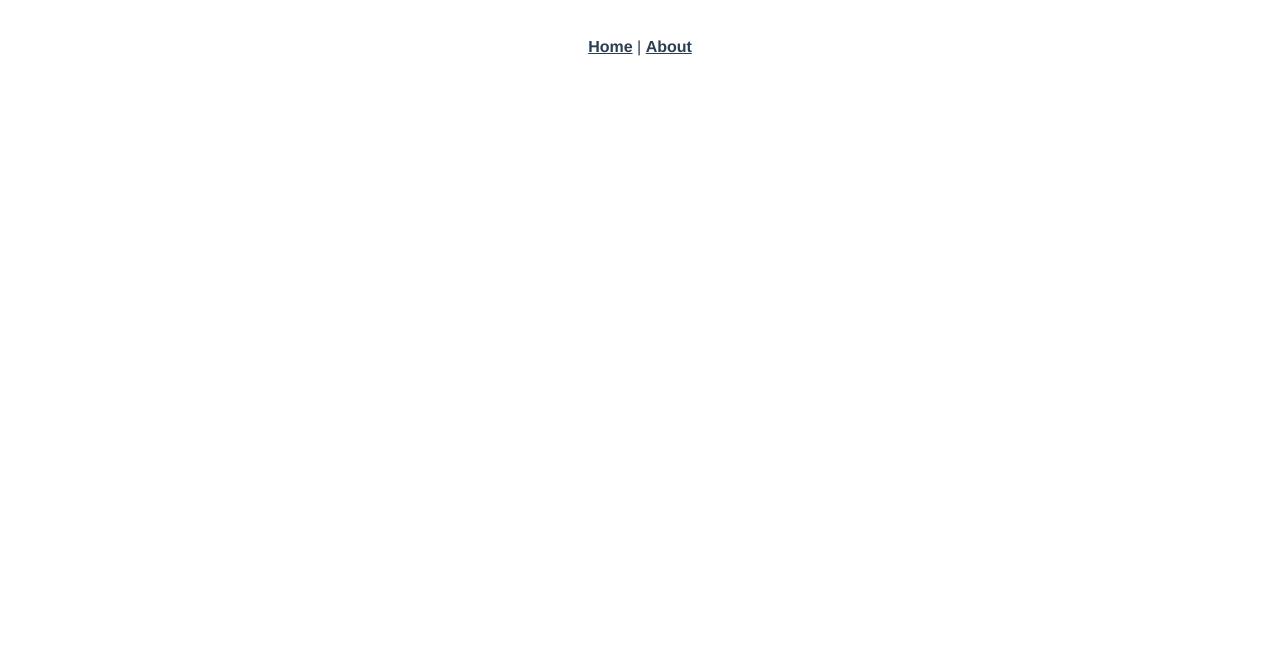
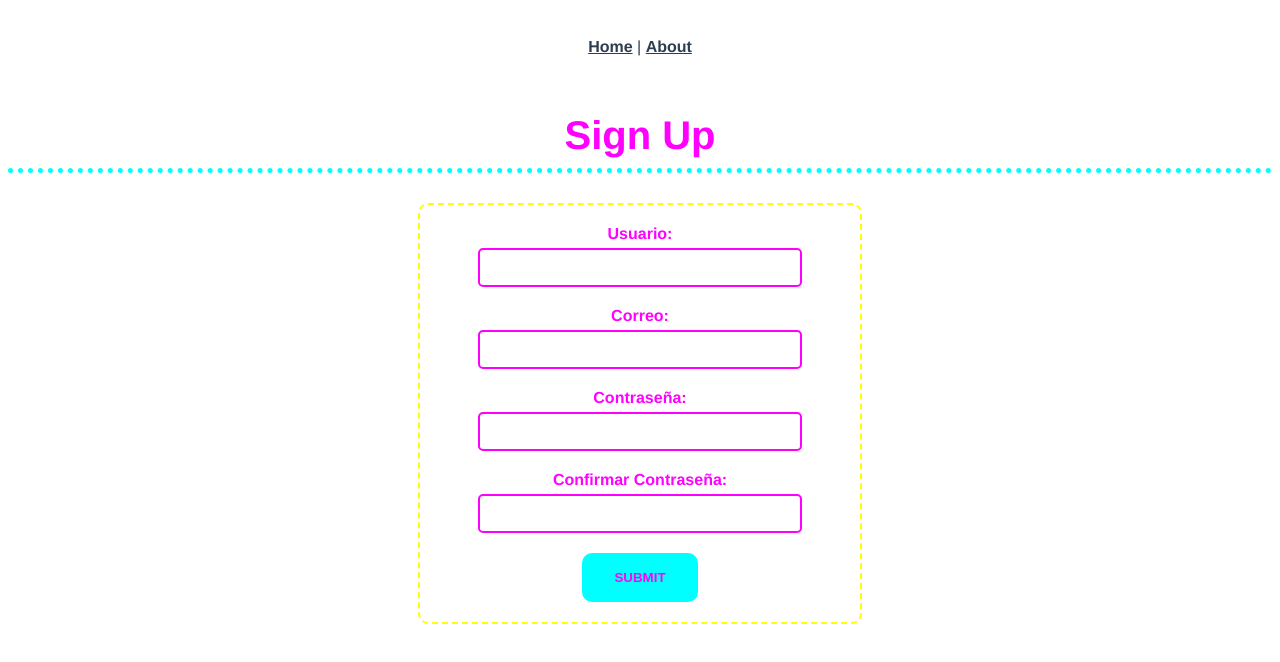
Before and after one commit to bianca-ap01/ProyectoDBP, a Vue app in the folder nuevo/frontend/: page /#/signup in a window 1280 px wide. Before the commit this address had no page. Shown: the top 662 px of the page. Built offline with nearby package versions, Linux system fonts and the light colour scheme.

Commit message:
SIgnUp View Route

```diff
--- a/nuevo/frontend/package.json
+++ b/nuevo/frontend/package.json
@@ -9,8 +9,10 @@
     "lint": "vue-cli-service lint"
   },
   "dependencies": {
+    "axios": "^1.4.0",
     "core-js": "^3.8.3",
     "vue": "^3.2.13",
+    "vue-axios": "^3.5.2",
     "vue-router": "^4.0.3",
     "vuex": "^4.0.0"
   },
--- a/nuevo/frontend/src/router/index.js
+++ b/nuevo/frontend/src/router/index.js
@@ -16,6 +16,12 @@ const routes = [
     component: () =>
       import(/* webpackChunkName: "about" */ "../views/AboutView.vue"),
   },
+  {
+    path: "/signup",
+    name: "signup",
+    component: () =>
+      import(/* webpackChunkName: "signup" */ "../views/SignUpView.vue"),
+  },
 ];
 
 const router = createRouter({
--- /dev/null
+++ b/nuevo/frontend/src/services/users.api.js
@@ -0,0 +1,14 @@
+import axios from "axios";
+
+const BASE_URL = "http://127.0.0.1:5000/usuarios";
+
+export const signUp = async (user) => {
+  try {
+    const { data } = await axios.post(BASE_URL, user);
+    console.log("data: ", data);
+
+    return data;
+  } catch (error) {
+    console.log("error here: ", error);
+  }
+};
--- /dev/null
+++ b/nuevo/frontend/src/views/SignUpView.vue
@@ -0,0 +1,138 @@
+<template>
+  <div>
+    <h1 class="title">Sign Up</h1>
+    <div v-if="!isUserSubmitted">
+      <form @submit.prevent.stop="signUpEvent" class="form">
+        <div class="form-group">
+          <label class="label">Usuario:</label>
+          <input type="text" v-model="user.username" class="input" />
+        </div>
+        <div class="form-group">
+          <label class="label">Correo:</label>
+          <input type="text" v-model="user.email" class="input" />
+        </div>
+        <div class="form-group">
+          <label class="label">Contraseña:</label>
+          <input type="password" v-model="user.password" class="input" />
+        </div>
+        <div class="form-group">
+          <label class="label">Confirmar Contraseña:</label>
+          <input
+            type="password"
+            v-model="user.confirmation_password"
+            class="input"
+          />
+        </div>
+        <button class="submit-button" type="submit">Submit</button>
+      </form>
+
+      <div class="user-message-errors" v-if="errorLists.length > 0">
+        <ul>
+          <li v-for="error in errorLists" :key="error">{{ error }}</li>
+        </ul>
+      </div>
+    </div>
+    <div v-else>
+      <span class="user-message-success">User created Successfully!!</span>
+    </div>
+  </div>
+</template>
+
+<script>
+import { signUp } from "@/services/users.api";
+
+export default {
+  name: "SignUp",
+  data() {
+    return {
+      user: {
+        username: "",
+        email: "",
+        password: "",
+        confirmation_password: "",
+      },
+      errorLists: [],
+      isUserSubmitted: false,
+    };
+  },
+  methods: {
+    async signUpEvent() {
+      const { success, token = null, errors = [] } = await signUp(this.user);
+      if (success) {
+        this.isUserSubmitted = true;
+        localStorage.setItem("TOKEN", token);
+        setTimeout(() => {
+          this.$router.push({ name: "Dashboard" });
+        }, 2000);
+      } else {
+        this.errorLists = errors;
+      }
+    },
+  },
+};
+</script>
+
+<style>
+.title {
+  text-align: center;
+  color: #ff00ff; /* Magenta color */
+  font-size: 40px;
+  margin-bottom: 30px;
+  border-bottom: 5px dotted #00ffff; /* Cyan color */
+  padding-bottom: 10px;
+}
+
+.form {
+  margin: 0 auto;
+  max-width: 400px;
+  border: 2px dashed #ffff00; /* Yellow color */
+  padding: 20px;
+  border-radius: 10px;
+}
+
+.form-group {
+  margin-bottom: 20px;
+}
+
+.label {
+  display: block;
+  margin-bottom: 5px;
+  font-weight: bold;
+  color: #ff00ff; /* Magenta color */
+}
+
+.input {
+  padding: 10px;
+  border: 2px solid #ff00ff; /* Magenta color */
+  border-radius: 5px;
+  width: 300px;
+}
+
+.submit-button {
+  background-color: #00ffff; /* Cyan color */
+  color: #ff00ff; /* Magenta color */
+  padding: 15px 30px;
+  border: 2px dashed #00ffff; /* Cyan color */
+  border-radius: 10px;
+  cursor: pointer;
+  font-weight: bold;
+  text-transform: uppercase;
+}
+
+.user-message-success {
+  color: #00ff00; /* Green color */
+  font-size: 28px;
+  border: 3px double #00ff00; /* Green color */
+  padding: 20px;
+  border-radius: 20px;
+  text-align: center;
+}
+
+.user-message-errors {
+  color: #ff0000; /* Red color */
+  font-size: 24px;
+  border: 3px ridge #ff0000; /* Red color */
+  padding: 15px;
+  border-radius: 10px;
+}
+</style>
```
